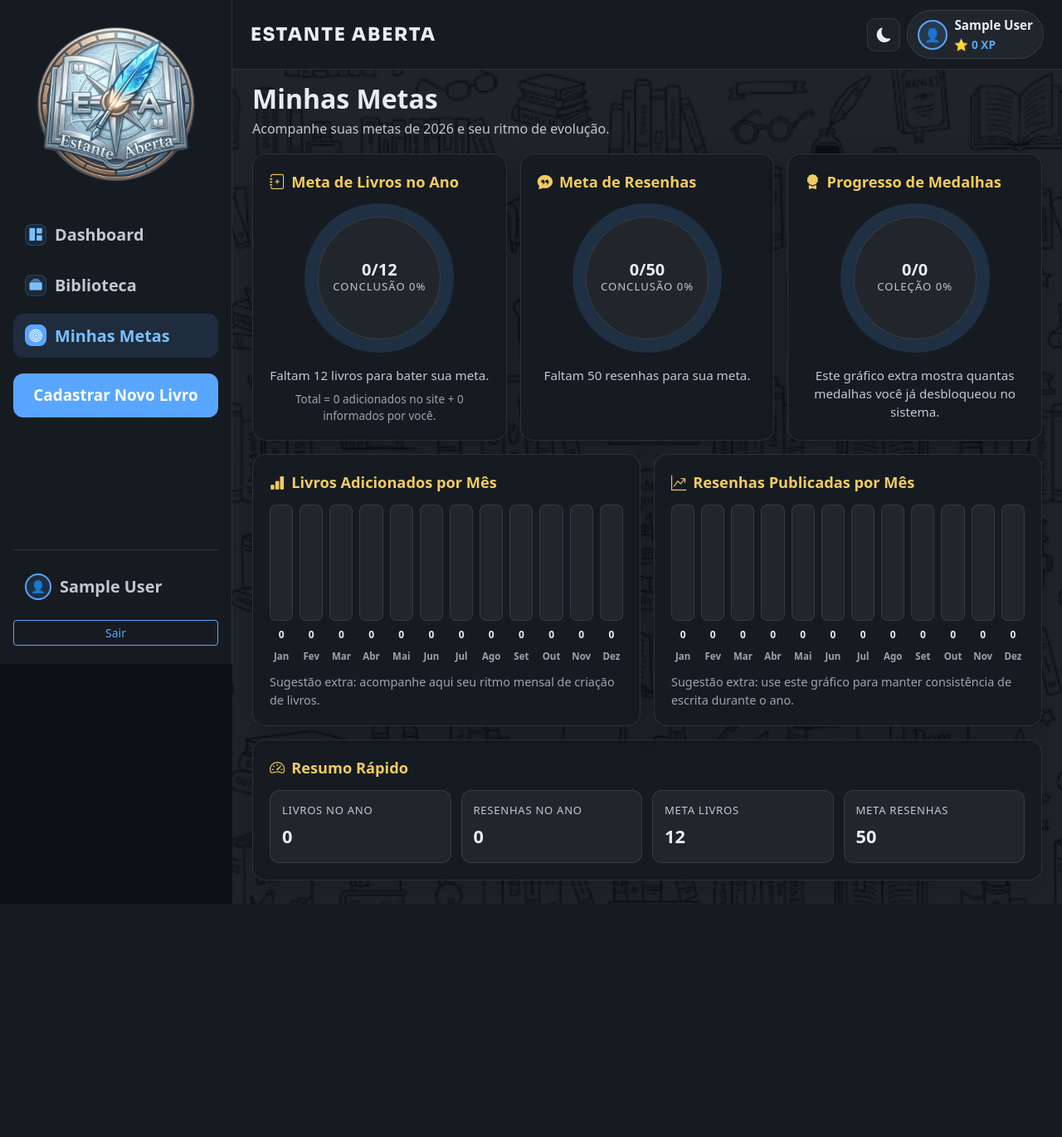
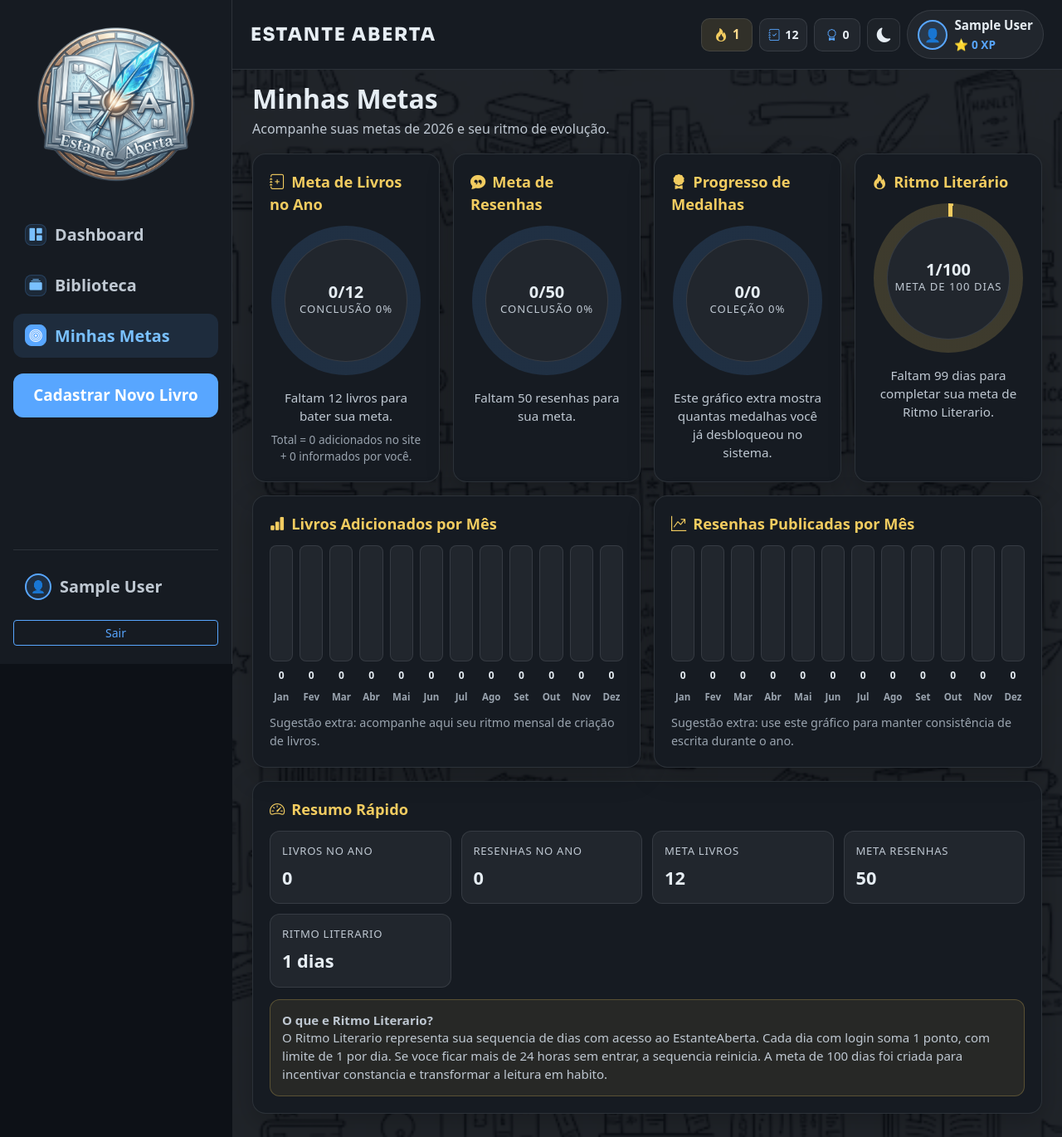
Before and after one commit to ViniciusModenese/ProjetoLeitura, a Django app: page /metas/ in a window 1280 px wide. Shown: the whole page at 83% size. Before the commit the page ends 1089 px from the top, so only its background shows below. Run offline with Django 5.2, Linux system fonts and the light colour scheme; the visitor is signed in with stand-in values (Sample User, id 1); data comes from the database, SQL or seed files in the repository; data that the repository does not hold is empty.

Commit message:
tela de metas

```diff
--- /dev/null
+++ b/leitura/middleware.py
@@ -0,0 +1,43 @@
+from django.utils import timezone
+
+from .models import Perfil
+
+
+class OfensivaMiddleware:
+    """Atualiza a ofensiva diaria do usuario autenticado em cada request."""
+
+    def __init__(self, get_response):
+        self.get_response = get_response
+
+    def __call__(self, request):
+        if request.user.is_authenticated:
+            try:
+                perfil = request.user.perfil
+            except Perfil.DoesNotExist:
+                perfil = Perfil.objects.create(usuario=request.user)
+
+            agora = timezone.now()
+            mudou_ofensiva = False
+
+            if perfil.ultimo_acesso_ofensiva is None:
+                perfil.ofensiva_atual = 1
+                mudou_ofensiva = True
+            else:
+                intervalo = agora - perfil.ultimo_acesso_ofensiva
+                if intervalo.total_seconds() > 86400:
+                    perfil.ofensiva_atual = 1
+                    mudou_ofensiva = True
+                else:
+                    ultimo_dia = timezone.localtime(perfil.ultimo_acesso_ofensiva).date()
+                    hoje = timezone.localdate()
+                    if ultimo_dia != hoje:
+                        perfil.ofensiva_atual += 1
+                        mudou_ofensiva = True
+
+            perfil.ultimo_acesso_ofensiva = agora
+            if mudou_ofensiva:
+                perfil.save(update_fields=['ofensiva_atual', 'ultimo_acesso_ofensiva'])
+            else:
+                perfil.save(update_fields=['ultimo_acesso_ofensiva'])
+
+        return self.get_response(request)
--- a/leitura/models.py
+++ b/leitura/models.py
@@ -38,6 +38,8 @@ class Perfil(models.Model):
     usuario = models.OneToOneField(User, on_delete=models.CASCADE, related_name='perfil')
     xp = models.IntegerField(default=0)
     livros_lidos = models.IntegerField(default=0)
+    ofensiva_atual = models.PositiveIntegerField(default=0)
+    ultimo_acesso_ofensiva = models.DateTimeField(null=True, blank=True)
     meta_livros_ano = models.PositiveIntegerField(default=12)
     meta_resenhas = models.PositiveIntegerField(default=50)
     badges = models.ManyToManyField(Badge, blank=True)
--- a/leitura/templates/leitura/base.html
+++ b/leitura/templates/leitura/base.html
@@ -158,6 +158,64 @@
             cursor: pointer;
             transition: 0.2s;
             font-size: 1.1rem;
+        }
+
+        .streak-chip {
+            height: 40px;
+            min-width: 62px;
+            padding: 0 12px;
+            border-radius: 10px;
+            border: 1px solid var(--border-soft);
+            background: rgba(242, 204, 96, 0.12);
+            color: var(--accent-alt-light);
+            display: inline-flex;
+            align-items: center;
+            justify-content: center;
+            gap: 6px;
+            font-weight: 700;
+            font-size: 0.95rem;
+        }
+
+        .streak-link {
+            text-decoration: none;
+        }
+
+        .streak-chip i {
+            color: var(--accent-alt);
+            font-size: 1rem;
+        }
+
+        .streak-link:hover .streak-chip {
+            border-color: var(--accent-alt);
+            background: rgba(242, 204, 96, 0.2);
+            transform: translateY(-1px);
+        }
+
+        .top-info-chip {
+            height: 40px;
+            min-width: 56px;
+            padding: 0 10px;
+            border-radius: 10px;
+            border: 1px solid var(--border-soft);
+            background: var(--bg-panel-soft);
+            color: var(--text-main);
+            display: inline-flex;
+            align-items: center;
+            justify-content: center;
+            gap: 6px;
+            font-size: 0.88rem;
+            font-weight: 700;
+            text-decoration: none;
+        }
+
+        .top-info-chip i {
+            color: var(--accent);
+        }
+
+        .top-info-chip:hover {
+            border-color: var(--accent);
+            color: var(--accent-light);
+            background: rgba(88, 166, 255, 0.12);
         }
 
         .theme-toggle-btn:hover {
@@ -470,6 +528,16 @@
                 </a>
             </div>
             <div class="d-flex align-items-center gap-2">
+                {% if user.is_authenticated %}
+                    <a href="{% url 'minhas_metas' %}#ritmo-literario" class="streak-link" title="Ver Ritmo Literario">
+                        <span class="streak-chip">
+                            <i class="bi bi-fire"></i>{{ user.perfil.ofensiva_atual }}
+                        </span>
+                    </a>
+                    <a href="{% url 'minhas_metas' %}" class="top-info-chip" title="Meta de livros do ano">
+                        <i class="bi bi-journal-check"></i>{{ user.perfil.meta_livros_ano }}
+                    </a>
+                {% endif %}
                 <button type="button" class="theme-toggle-btn" id="themeToggleBtn" title="Alternar tema">
                     <i class="bi bi-moon-fill"></i>
                 </button>
@@ -576,6 +644,19 @@
                     <span class="brand-wordmark">Estante Aberta</span>
                 </a>
                 <div class="d-flex align-items-center gap-2">
+                    {% if user.is_authenticated %}
+                        <a href="{% url 'minhas_metas' %}#ritmo-literario" class="streak-link" title="Ver Ritmo Literario">
+                            <span class="streak-chip">
+                                <i class="bi bi-fire"></i>{{ user.perfil.ofensiva_atual }}
+                            </span>
+                        </a>
+                        <a href="{% url 'minhas_metas' %}" class="top-info-chip" title="Meta de livros do ano">
+                            <i class="bi bi-journal-check"></i>{{ user.perfil.meta_livros_ano }}
+                        </a>
+                        <a href="{% url 'perfil' %}" class="top-info-chip" title="Medalhas desbloqueadas">
+                            <i class="bi bi-award"></i>{{ user.perfil.badges.count }}
+                        </a>
+                    {% endif %}
                     <button type="button" class="theme-toggle-btn" id="themeToggleBtnDesktop" title="Alternar tema">
                         <i class="bi bi-moon-fill"></i>
                     </button>
--- a/leitura/templates/leitura/metas.html
+++ b/leitura/templates/leitura/metas.html
@@ -167,6 +167,21 @@
         color: var(--text-subtle);
         font-size: 0.9rem;
     }
+
+    .ritmo-ring {
+        background: conic-gradient(var(--accent-alt) calc(var(--value) * 1%), rgba(242, 204, 96, 0.18) 0);
+    }
+
+    .ritmo-explain {
+        margin-top: 14px;
+        padding: 14px;
+        border-radius: 12px;
+        border: 1px solid rgba(242, 204, 96, 0.25);
+        background: rgba(242, 204, 96, 0.08);
+        color: var(--text-muted);
+        line-height: 1.45;
+        font-size: 0.94rem;
+    }
 </style>
 
 <div class="metas-shell">
@@ -174,7 +189,7 @@
     <p class="metas-subtitle">Acompanhe suas metas de {{ ano_atual }} e seu ritmo de evolução.</p>
 
     <div class="row g-3 mb-3">
-        <div class="col-lg-4">
+        <div class="col-lg-3">
             <div class="metas-card">
                 <div class="card-title-metas"><i class="bi bi-journal-plus me-2"></i>Meta de Livros no Ano</div>
                 <div class="goal-ring" style="--value: {{ livros_percent }};">
@@ -196,7 +211,7 @@
             </div>
         </div>
 
-        <div class="col-lg-4">
+        <div class="col-lg-3">
             <div class="metas-card">
                 <div class="card-title-metas"><i class="bi bi-chat-quote-fill me-2"></i>Meta de Resenhas</div>
                 <div class="goal-ring" style="--value: {{ resenhas_percent }};">
@@ -215,7 +230,7 @@
             </div>
         </div>
 
-        <div class="col-lg-4">
+        <div class="col-lg-3">
             <div class="metas-card">
                 <div class="card-title-metas"><i class="bi bi-award-fill me-2"></i>Progresso de Medalhas</div>
                 <div class="goal-ring" style="--value: {{ badge_percent }};">
@@ -225,6 +240,25 @@
                     </div>
                 </div>
                 <div class="goal-summary">Este gráfico extra mostra quantas medalhas você já desbloqueou no sistema.</div>
+            </div>
+        </div>
+
+        <div class="col-lg-3" id="ritmo-literario">
+            <div class="metas-card">
+                <div class="card-title-metas"><i class="bi bi-fire me-2"></i>Ritmo Literário</div>
+                <div class="goal-ring ritmo-ring" style="--value: {{ ritmo_percent }};">
+                    <div class="goal-ring-center">
+                        <div class="goal-ring-value">{{ ritmo_literario }}/{{ meta_ritmo }}</div>
+                        <div class="goal-ring-label">meta de 100 dias</div>
+                    </div>
+                </div>
+                <div class="goal-summary">
+                    {% if ritmo_literario >= meta_ritmo %}
+                        Meta de 100 dias concluida. Seu habito de leitura esta consistente.
+                    {% else %}
+                        Faltam {{ faltam_ritmo }} dias para completar sua meta de Ritmo Literario.
+                    {% endif %}
+                </div>
             </div>
         </div>
     </div>
@@ -286,6 +320,14 @@
                 <div class="mini-kpi-label">Meta resenhas</div>
                 <div class="mini-kpi-value">{{ meta_resenhas }}</div>
             </div>
+            <div class="mini-kpi">
+                <div class="mini-kpi-label">Ritmo Literario</div>
+                <div class="mini-kpi-value">{{ ritmo_literario }} dias</div>
+            </div>
+        </div>
+        <div class="ritmo-explain">
+            <strong>O que e Ritmo Literario?</strong><br>
+            O Ritmo Literario representa sua sequencia de dias com acesso ao EstanteAberta. Cada dia com login soma 1 ponto, com limite de 1 por dia. Se voce ficar mais de 24 horas sem entrar, a sequencia reinicia. A meta de 100 dias foi criada para incentivar constancia e transformar a leitura em habito.
         </div>
     </div>
 </div>
--- a/leitura/views.py
+++ b/leitura/views.py
@@ -132,6 +132,10 @@ def minhas_metas(request):
     resenhas_percent = min(int((resenhas_ano / meta_resenhas) * 100), 100)
     faltam_livros = max(meta_livros - livros_ano, 0)
     faltam_resenhas = max(meta_resenhas - resenhas_ano, 0)
+    ritmo_literario = perfil.ofensiva_atual
+    meta_ritmo = 100
+    ritmo_percent = min(int((ritmo_literario / meta_ritmo) * 100), 100)
+    faltam_ritmo = max(meta_ritmo - ritmo_literario, 0)
 
     livros_mes_qs = (
         Livro.objects.filter(criador=request.user, data_cadastro__year=ano_atual)
@@ -192,6 +196,10 @@ def minhas_metas(request):
         'resenhas_percent': resenhas_percent,
         'faltam_livros': faltam_livros,
         'faltam_resenhas': faltam_resenhas,
+        'ritmo_literario': ritmo_literario,
+        'meta_ritmo': meta_ritmo,
+        'ritmo_percent': ritmo_percent,
+        'faltam_ritmo': faltam_ritmo,
         'livros_barras': livros_barras,
         'resenhas_barras': resenhas_barras,
         'total_badges': total_badges,
--- a/literamatch_project/settings.py
+++ b/literamatch_project/settings.py
@@ -27,6 +27,7 @@ MIDDLEWARE = [
     'django.middleware.common.CommonMiddleware',
     'django.middleware.csrf.CsrfViewMiddleware',
     'django.contrib.auth.middleware.AuthenticationMiddleware',
+    'leitura.middleware.OfensivaMiddleware',
     'django.contrib.messages.middleware.MessageMiddleware',
     'django.middleware.clickjacking.XFrameOptionsMiddleware',
 ]
```
Also changed, not shown: leitura/tests.py (+33 -0 lines), leitura/migrations/0008_perfil_ofensiva.py (added).
